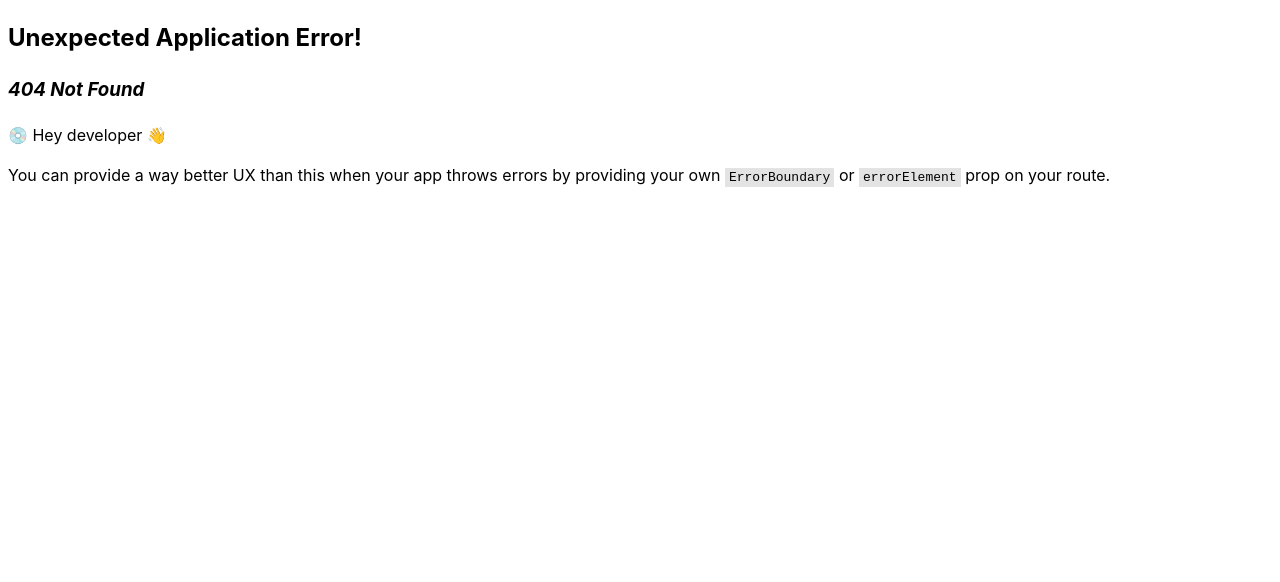
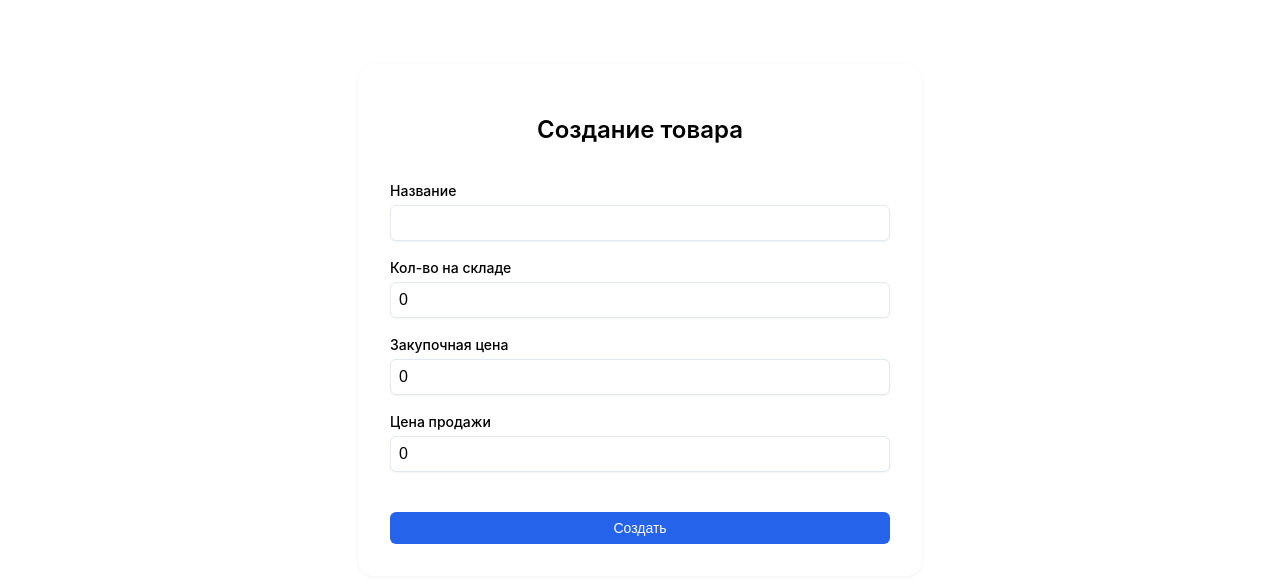
Before and after one commit to SystemAgainst/diplom-store-frontend, a React (Vite) app: page /products/create in a window 1280 px wide. Before the commit this address had no page. Shown: the top 582 px of the page. Built offline with nearby package versions, Linux system fonts and the light colour scheme.

Commit message:
feat: add layout for create-page

```diff
--- a/src/app/router.tsx
+++ b/src/app/router.tsx
@@ -4,6 +4,7 @@ import { FormLayout } from "@/widgets/form-layout/form-layout";
 import { LoginForm } from "@/features/auth/ui/login-form.tsx";
 import { RegisterForm } from "@/features/auth/ui/register-form.tsx";
 import { HomePage, MyProductsPage, OrderDetailPage, OrdersPage, ProfilePage } from "@/pages";
+import {CreateProductPage} from "@/pages/create-product/create-product-page.tsx";
 
 export const router = createBrowserRouter([
     {
@@ -25,6 +26,7 @@ export const router = createBrowserRouter([
 
             { path: "profile", element: <ProfilePage /> },
             { path: "products/my", element: <MyProductsPage /> },
+            { path: "products/create", element: <CreateProductPage /> },
             { path: "orders", element: <OrdersPage /> },
             { path: "orders/:id", element: <OrderDetailPage /> },
         ],
--- a/src/features/auth/ui/login-form.tsx
+++ b/src/features/auth/ui/login-form.tsx
@@ -18,8 +18,8 @@ export const LoginForm = () => {
   const setUser = useUserStore((s) => s.setUser);
 
   const [formData, setFormData] = useState<LoginFormData>({
-    login: "",
-    password: "",
+    login: "supplier_one",
+    password: "Password123!",
   });
   const [error, setError] = useState<string>("");
 
--- /dev/null
+++ b/src/pages/create-product/create-product-page.tsx
@@ -0,0 +1,111 @@
+import { useState } from "react";
+import { useNavigate } from "react-router-dom";
+import styles from "./style.module.css";
+import { UiButton } from "@/shared/ui";
+
+export const CreateProductPage = () => {
+    const navigate = useNavigate();
+
+    const [form, setForm] = useState({
+        title: "",
+        quantity: 0,
+        price: 0,
+        sellingPrice: 0,
+    });
+
+    const [error, setError] = useState<string>("");
+
+    const handleChange = (e: React.ChangeEvent<HTMLInputElement>) => {
+        const { name, value } = e.target;
+        setForm((prev) => ({
+            ...prev,
+            [name]: name === "title" ? value : Number(value),
+        }));
+    };
+
+    const handleSubmit = async (e: React.FormEvent) => {
+        e.preventDefault();
+        try {
+            const res = await fetch("http://localhost:8080/supplier/products", {
+                method: "POST",
+                headers: {
+                    "Content-Type": "application/json",
+                },
+                body: JSON.stringify(form),
+            });
+
+            if (!res.ok) {
+                const text = await res.text();
+                throw new Error(text || "Ошибка при создании товара");
+            }
+
+            navigate("/products/my");
+        } catch (err) {
+            setError(err instanceof Error ? err.message : "Произошла ошибка");
+        }
+    };
+
+    return (
+        <div className={styles.container}>
+            <h1 className={styles.title}>Создание товара</h1>
+
+            <form onSubmit={handleSubmit} className={styles.form}>
+                <div className={styles.formGroup}>
+                    <label className={styles.label}>Название</label>
+                    <input
+                        type="text"
+                        name="title"
+                        value={form.title}
+                        onChange={handleChange}
+                        className={styles.input}
+                        required
+                    />
+                </div>
+
+                <div className={styles.formGroup}>
+                    <label className={styles.label}>Кол-во на складе</label>
+                    <input
+                        type="number"
+                        name="quantity"
+                        value={form.quantity}
+                        onChange={handleChange}
+                        className={styles.input}
+                        required
+                    />
+                </div>
+
+                <div className={styles.formGroup}>
+                    <label className={styles.label}>Закупочная цена</label>
+                    <input
+                        type="number"
+                        name="price"
+                        value={form.price}
+                        onChange={handleChange}
+                        className={styles.input}
+                        required
+                    />
+                </div>
+
+                <div className={styles.formGroup}>
+                    <label className={styles.label}>Цена продажи</label>
+                    <input
+                        type="number"
+                        name="sellingPrice"
+                        value={form.sellingPrice}
+                        onChange={handleChange}
+                        className={styles.input}
+                        required
+                    />
+                </div>
+
+                {error && <div className={styles.error}>{error}</div>}
+
+                <div className={styles.buttonWrapper}>
+                    <UiButton type="submit" style={{ width: "100%" }}>
+                        Создать
+                    </UiButton>
+                </div>
+            </form>
+        </div>
+    );
+};
--- /dev/null
+++ b/src/pages/create-product/style.module.css
@@ -0,0 +1,49 @@
+.container {
+    max-width: 500px;
+    margin: 4rem auto;
+    padding: 2rem;
+    background-color: #ffffff;
+    border-radius: 1rem;
+    box-shadow: 0 1px 4px rgba(0, 0, 0, 0.05);
+}
+
+.title {
+    font-size: 1.5rem;
+    font-weight: 600;
+    text-align: center;
+    margin-bottom: 2rem;
+}
+
+.form {
+    display: flex;
+    flex-direction: column;
+    gap: 1rem;
+}
+
+.formGroup {
+    display: flex;
+    flex-direction: column;
+}
+
+.label {
+    font-size: 0.875rem;
+    font-weight: 500;
+    margin-bottom: 0.25rem;
+}
+
+.input {
+    padding: 0.5rem;
+    border: 1px solid #e2e8f0;
+    border-radius: 0.375rem;
+    font-size: 1rem;
+    box-shadow: 0 1px 2px rgba(0, 0, 0, 0.05);
+}
+
+.buttonWrapper {
+    margin-top: 1.5rem;
+}
+
+.error {
+    color: #ef4444;
+    font-size: 0.875rem;
+}
```
